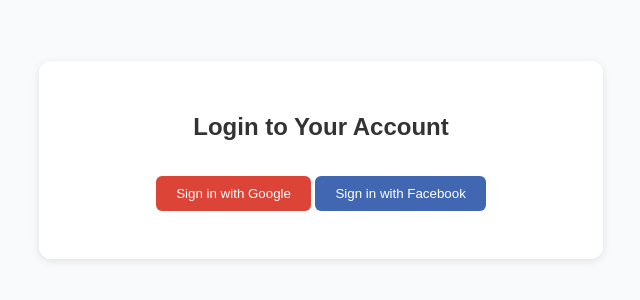
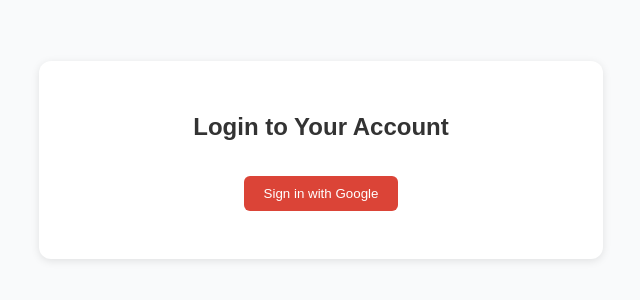
Before and after one commit to sunnahedu/sunnahedu.github.io, a plain HTML site: page login.html in a window 1280 px wide. Shown: the part 248-548 px from the top of the page, without its empty margins (319-959 px from the left). Drawn offline with Linux system fonts and the light colour scheme.

Commit message:
Update login.html

```diff
--- a/login.html
+++ b/login.html
@@ -12,7 +12,6 @@
 <div class="login-container">
   <h2>Login to Your Account</h2>
   <button id="googleLogin" class="btn google">Sign in with Google</button>
-  <button id="facebookLogin" class="btn facebook">Sign in with Facebook</button>
   <p id="loginMessage" style="color:red; margin-top:1rem;"></p>
 </div>
 </body>
```
